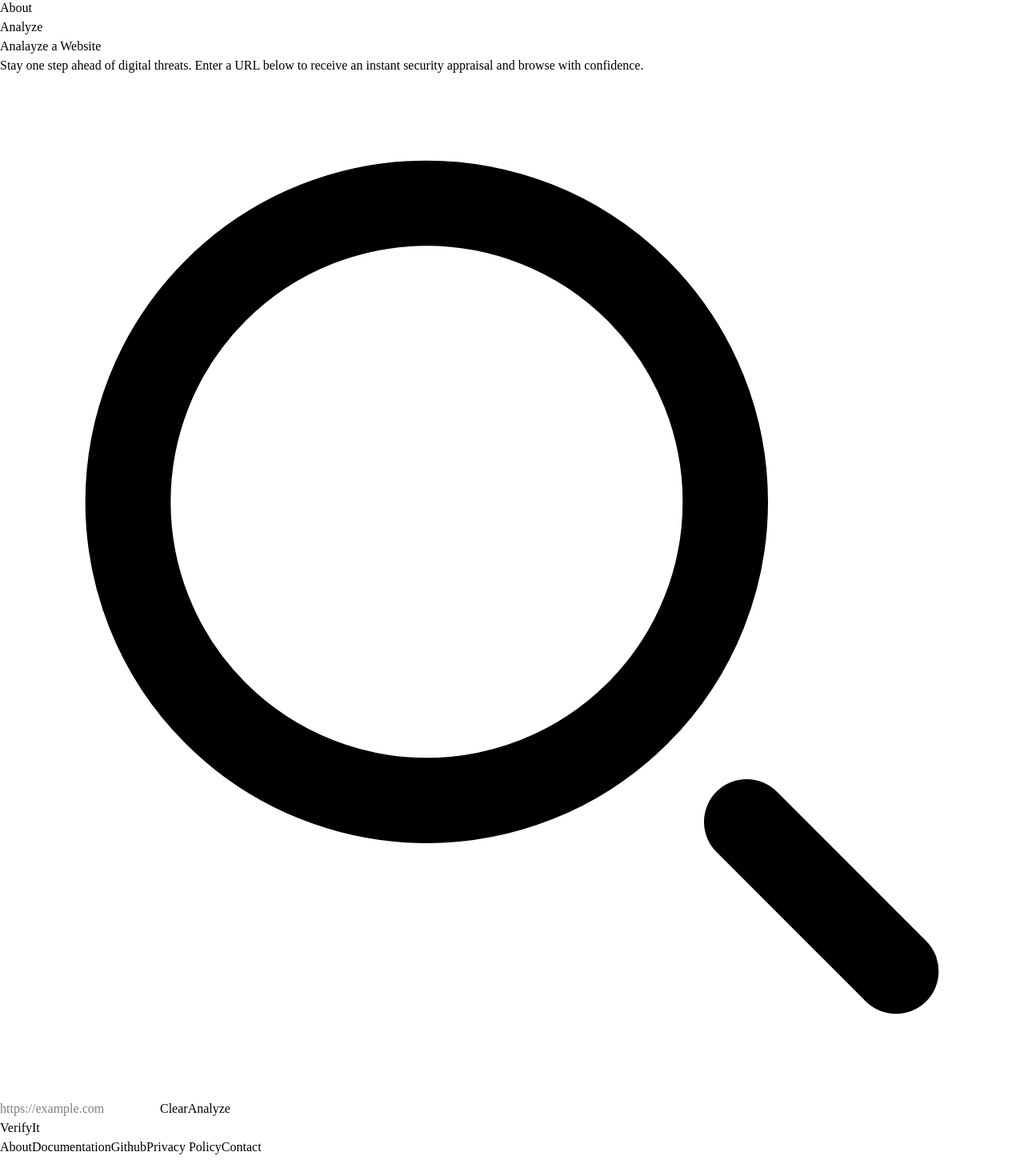
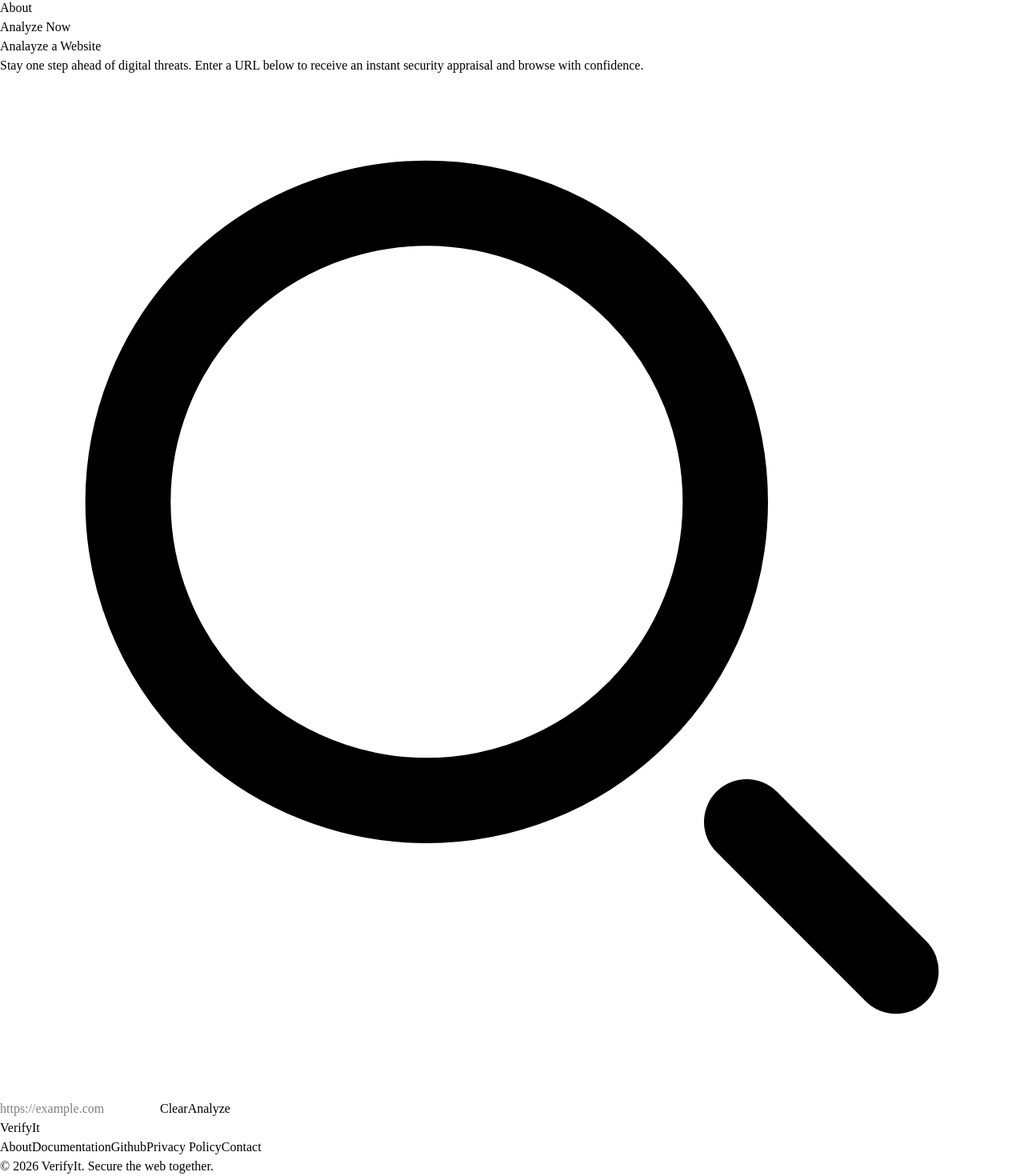
Before and after one commit to Devjack404/Verifyit, a React (Vite) app in the folder VerifyIt/: page / in a window 1280 px wide. Shown: the part 74-1544 px from the top of the page at 80% size. Before the commit the page ends 1520 px from the top, so only its background shows below. Built offline with nearby package versions, Linux system fonts and the light colour scheme.

Commit message:
feat: update Footer component with copyright notice and enhance NavbarActions styling

```diff
--- a/VerifyIt/src/apps/frontend/components/Footer/Footer.tsx
+++ b/VerifyIt/src/apps/frontend/components/Footer/Footer.tsx
@@ -11,6 +11,8 @@ export default function Footer () {
                 <FooterLinks />
 
                 <FooterActions />
+
+                <p className="text-gray-500">© 2026 VerifyIt. Secure the web together.</p>
             </div>
         </footer>
     );
--- a/VerifyIt/src/apps/frontend/components/Navbar/NavbarActions.tsx
+++ b/VerifyIt/src/apps/frontend/components/Navbar/NavbarActions.tsx
@@ -4,9 +4,9 @@ export default function NavActions(){
     return (
         <Link
             to="/analyze"
-            className="rounded-lg bg-blue-800 px-4 py-2 text-sm font-medium text-white transition hover:bg-blue-700"
+            className="rounded-3xl bg-blue-800 px-8 py-3 text-sm font-medium text-white transition hover:bg-blue-700"
         >
-            Analyze
+            Analyze Now
         </Link>
     );
 }
```
